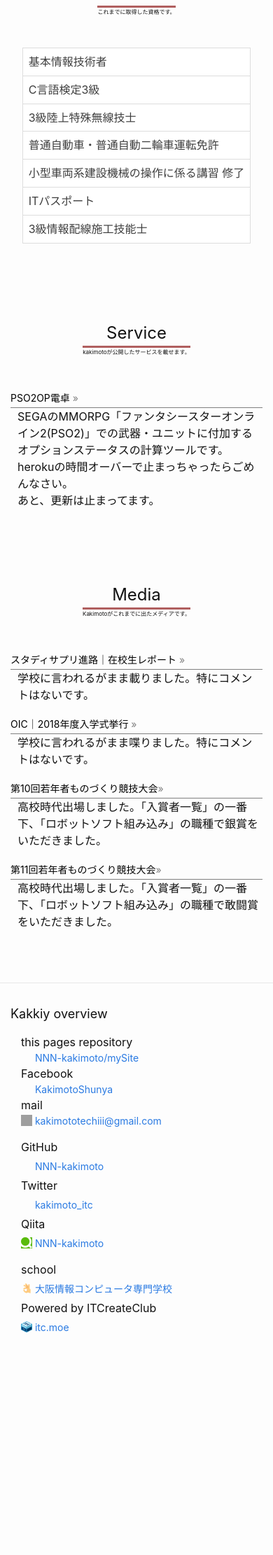
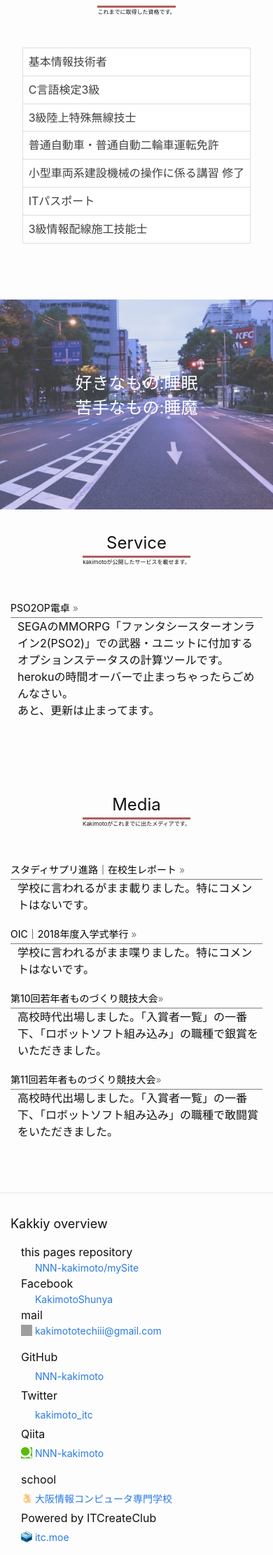
Before and after one commit to NNN-kakimoto/mySite, a Jekyll site: the page built from index.md, in a window 390 px wide. Shown: the part 1349-3571 px from the top of the page at 70% size. Built offline with Jekyll 4.4.1, drawn with Linux system fonts in a browser that asks for light colours; before the commit the page ends 3271 px from its top, so only the background shows below that; grey boxes are pictures that could not be loaded.

Commit message:
セクション区切りを追加

```diff
--- a/_includes/css/main.scss
+++ b/_includes/css/main.scss
@@ -602,6 +602,9 @@
 #section-1{
 	background-image: url('{{site.baseurl}}/images/middle-bg.JPG');
 }
+#section-2{
+	background-image: url('{{site.baseurl}}/images/bottom-bg.JPG');
+}
 .scroll-text{
 	display: block;
 	position: relative;
@@ -614,6 +617,14 @@
 	line-height: 100vh;
 	color: white;
 }
+.scroll-text-2lines{
+	line-height: normal !important;
+	@media screen and (max-width: 575px) {
+		padding-top: 100px;
+	}
+}
+
+
 .table{
 	th{
 		text-align: center !important;
--- a/_layouts/index.html
+++ b/_layouts/index.html
@@ -133,6 +133,11 @@
 						<p class="section-subtext">これまでに取得した資格です。</p>
 					</div>
 				</section>
+				<section class="fixed-bg" id="section-2">
+					<div class="cover flex">
+						<h2 class="scroll-text scroll-text-2lines">好きなもの:睡眠<br>苦手なもの:睡魔</h2>
+					</div>
+				</section>
 				<section class="section-wrapper flex">
 					<div class="col-sm-6">
 						<h2 class="section-title">Service</h2>
```
Also changed, not shown: images/bottom-bg.JPG (added).
